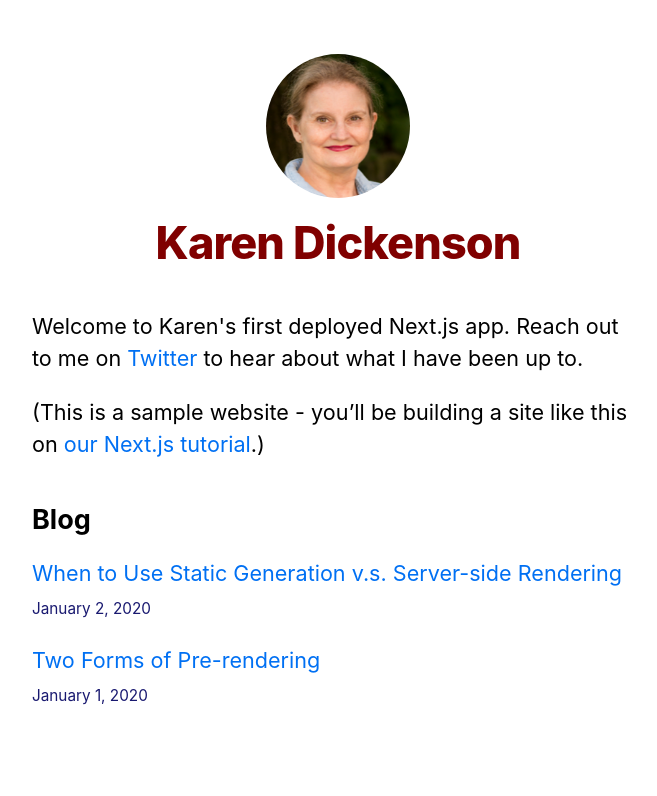
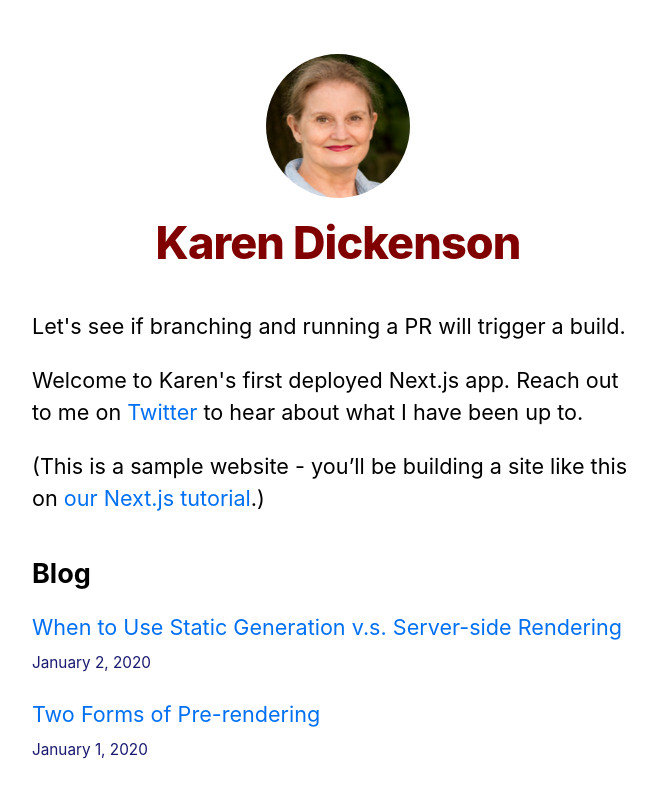
Before and after one commit to kldickenson/nextjs-blog, a Next.js app: page / in a window 1280 px wide. Shown: the top 796 px of the page, without its empty margins (302-959 px from the left). Built offline with nearby package versions, Linux system fonts and the light colour scheme.

Commit message:
index - Testing intro paragraph

```diff
--- a/pages/index.js
+++ b/pages/index.js
@@ -22,6 +22,7 @@ export default function Home({ allPostsData }) {
         <title>{siteTitle}</title>
       </Head>
       <section className={utilStyles.headingMd}>
+        <p>Let's see if branching and running a PR will trigger a build.</p>
         <p>Welcome to Karen's first <span className="strong">deployed</span> Next.js app. Reach out to me on <a href="https://twitter.com/kldickenson">Twitter</a> to hear about what I have been up to.</p>
         <p>
           (This is a sample website - you’ll be building a site like this on{' '}
```
